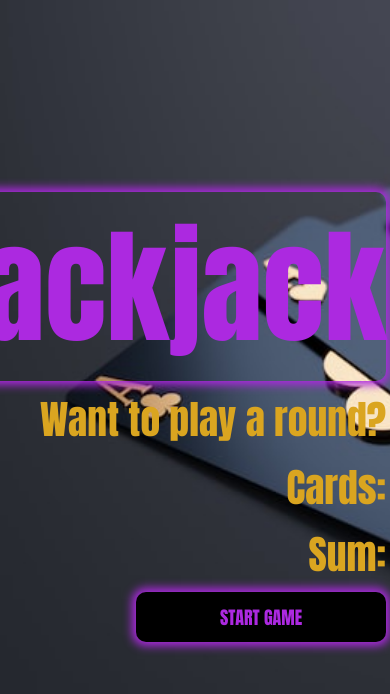
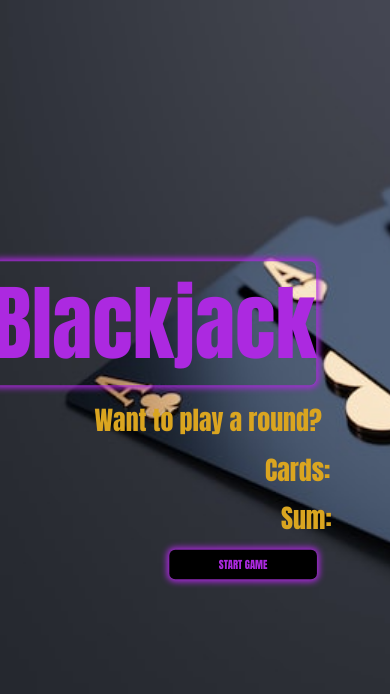
Before and after one commit to Lakshayyy-m/BlackJack, a plain HTML site: page index.html in a window 390 px wide. Drawn offline with Linux system fonts and the light colour scheme.

Commit message:
Update style.css

```diff
--- a/style.css
+++ b/style.css
@@ -72,6 +72,9 @@ body{
 }
 
 @media (max-width: 1080px){
+    *{
+        transform: scale(0.9);
+    }
     body{
         color: #daa520;
         transition: ease color .5s
```
